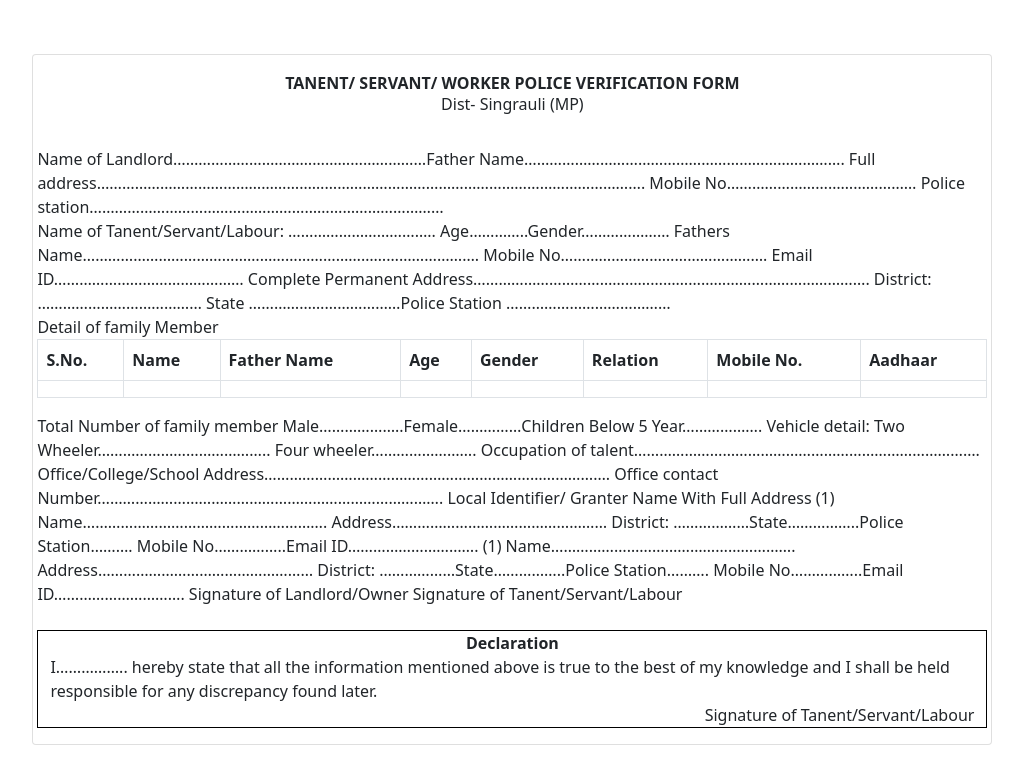
After one commit to Nisha01jangid/RMS, a PHP site: the page made by application/views/Home/police_verification_form.php in a window 1280 px wide. The commit adds this page. Shown: the top 784 px of the page, without its empty margins (6-1029 px from the left). Run offline with PHP 8.4, Linux system fonts and the light colour scheme; the template is opened without the code that fills it, so the values that code supplies are empty; some libraries are stand-ins or nearby versions.

Commit message:
some minor changes

```diff
--- /dev/null
+++ b/application/views/Home/police_verification_form.php
@@ -0,0 +1,131 @@
+<!doctype html>
+<html lang="en">
+  <head>
+    <meta charset="utf-8">
+    <meta name="viewport" content="width=device-width, initial-scale=1">
+    <meta name="description" content="">
+    <meta name="author" content="Mark Otto, Jacob Thornton, and Bootstrap contributors">
+    <meta name="generator" content="Hugo 0.84.0">
+    <title>RMS</title>
+
+    <link rel="canonical" href="https://getbootstrap.com/docs/5.0/examples/sidebars/">
+
+    <style>
+        main{
+            display:flex;
+            width:100%;
+            height:100%;
+        }
+      .bd-placeholder-img {
+        font-size: 1.125rem;
+        text-anchor: middle;
+        -webkit-user-select: none;
+        -moz-user-select: none;
+        user-select: none;
+      }
+
+      @media (min-width: 768px) {
+        .bd-placeholder-img-lg {
+          font-size: 3.5rem;
+        }
+      }
+
+    .homediv{
+        width:75%;
+        height:100%;
+        margin:3%;
+    }
+
+    label{
+        font-style:italic;
+        font-weight:bold;
+        font-size:20px;
+    }
+
+    </style>
+
+    <!-- Bootstrap core CSS -->
+    <link href="https://cdn.jsdelivr.net/npm/bootstrap@5.0.2/dist/css/bootstrap.min.css" rel="stylesheet" integrity="sha384-EVSTQN3/azprG1Anm3QDgpJLIm9Nao0Yz1ztcQTwFspd3yD65VohhpuuCOmLASjC" crossorigin="anonymous">
+    <link href="<?php echo base_url('css/sidebar.css') ?>" rel="stylesheet">
+    <link href="https://cdnjs.cloudflare.com/ajax/libs/font-awesome/6.3.0/css/all.min.css" rel="stylesheet">
+  </head>
+<body>
+  <main>
+
+<div class="homediv">
+<div class="containe-fluid">
+<div class="row mt-3 ml-3 mr-3">
+<div class="col-lg-12">
+<div class="card">
+<div class="card-body">
+<div class="row">
+
+<strong><center>TANENT/ SERVANT/ WORKER POLICE VERIFICATION FORM </center></strong>
+<strong><center><h6>Dist- Singrauli (MP) </h6></center></strong><br>
+Name of Landlord……………………………………………………Father Name………………………………………………………………….
+Full address………………………………………………………………………………………………………………….
+Mobile No……………………………………… Police station…………………………………………………………………………<br>
+Name of Tanent/Servant/Labour: ……………………………..	Age…………..Gender…………………
+Fathers Name………………………………………………………………………………….
+Mobile No………………………………………….	Email ID………………………………………
+Complete Permanent Address………………………………………………………………………………….
+District:	…………………………………	State ………………………………Police Station 	…………………………………
+<br>
+Detail of family Member
+
+<table class="table table-bordered">
+<thead class="thead-dark">
+    <th>S.No.</th>
+    <th>Name</th>
+    <th>Father Name</th>
+    <th>Age</th>
+    <th>Gender</th>
+    <th>Relation</th>
+    <th>Mobile No.</th>
+    <th>Aadhaar</th>
+</thead>
+<tbody>
+    <td></td>
+    <td></td>
+    <td></td>
+    <td></td>
+    <td></td>
+    <td></td>
+    <td></td>
+    <td></td>
+</tbody>
+</table>
+Total Number of family member   Male………………..Female……………Children Below 5 Year……………….
+Vehicle detail:      Two Wheeler…………………………………..	Four wheeler…………………….
+Occupation of talent……………………………………………………………………….
+Office/College/School Address……………………………………………………………………….
+Office contact Number……………………………………………………………………….
+Local Identifier/ Granter Name With Full Address   (1) Name………………………………………………….
+						Address……………………………………………
+						District:	………………State……………..Police Station……….
+						Mobile No……………..Email ID………………………….
+						(1) Name………………………………………………….
+						Address……………………………………………
+						District:	………………State……………..Police Station……….
+						Mobile No……………..Email ID………………………….
+                        Signature of Landlord/Owner
+                        Signature of Tanent/Servant/Labour
+<br><br>
+<div style="border:1px solid black;">
+<strong><center>Declaration</center></strong>
+I…………….. hereby state that all the information mentioned above is true to the best of my knowledge and I shall be held responsible for any discrepancy found later.
+<br>
+<div style="float:right;">
+Signature of Tanent/Servant/Labour
+</div>
+</div>
+
+
+
+</div>
+
+</div></div></div></div></div>
+</div>
+</main>
+</body>
+</html>
```
Also changed, not shown: application/controllers/Home.php (+6 -5 lines), application/models/HomeM.php (+8 -0 lines), application/views/Home/Home.php (+10 -2 lines), application/views/Home/flats.php (+4 -6 lines).
